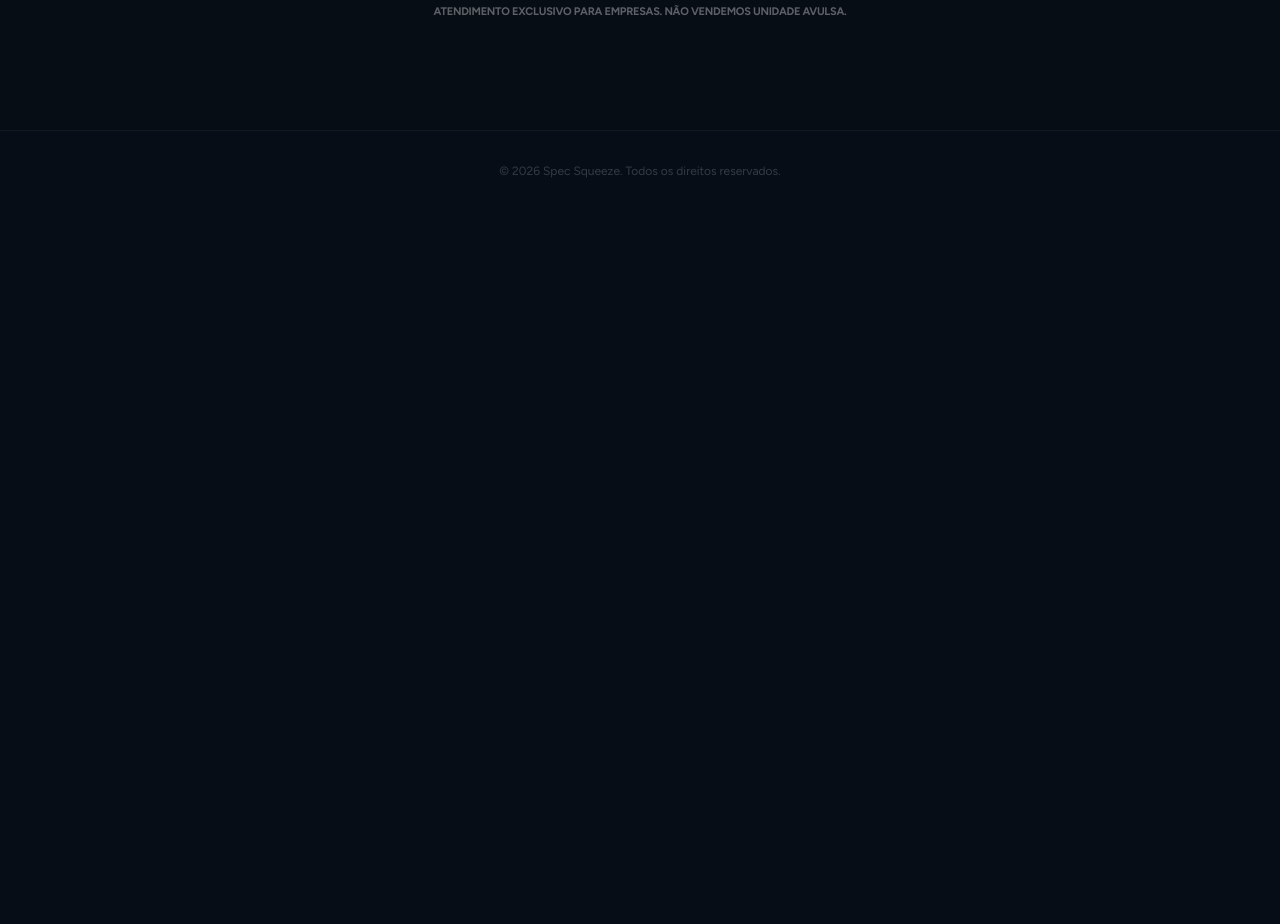
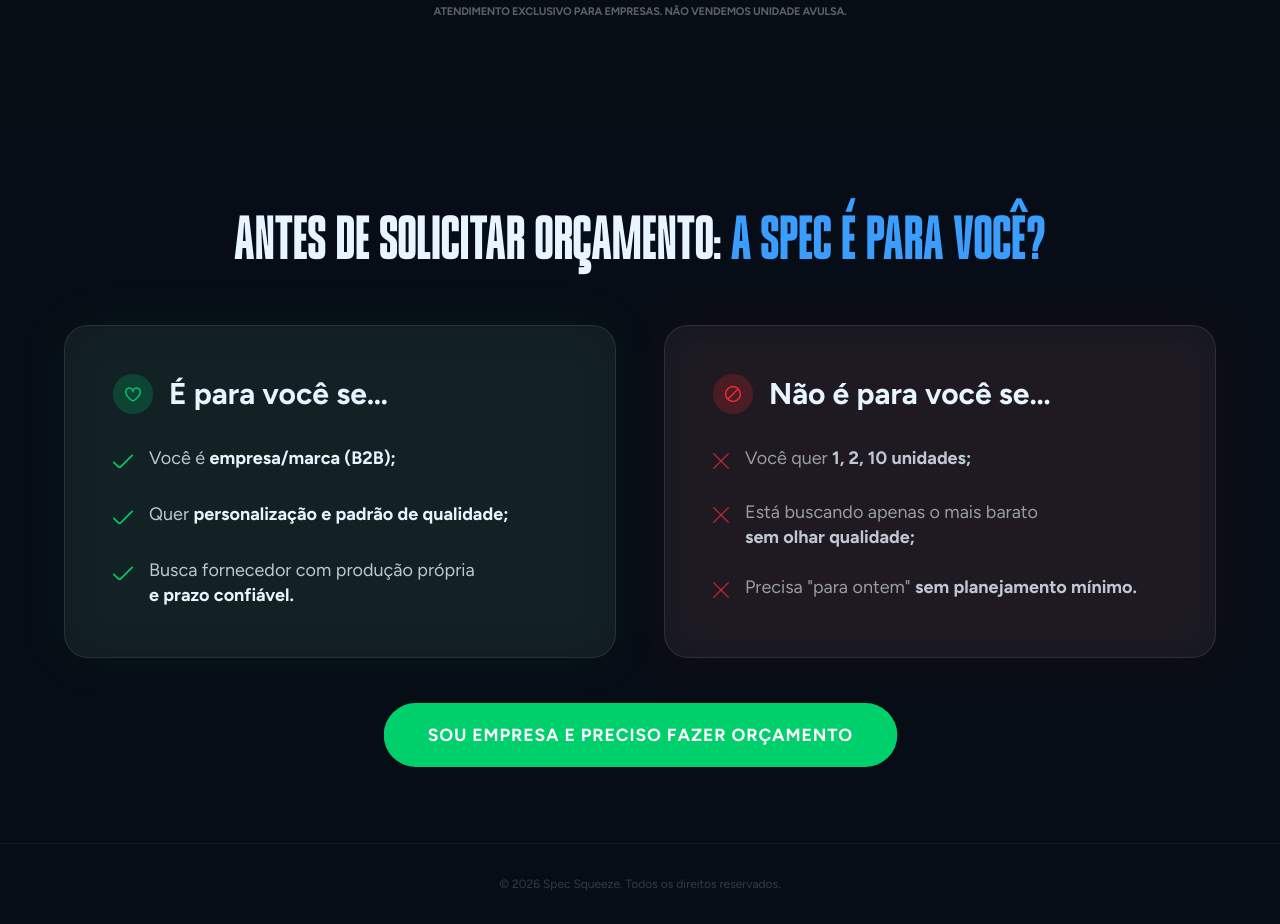
Before and after one commit to criacaondhub/specsqueeze, a React (Vite) app: page / in a window 1280 px wide. Shown: the part 820-1744 px from the top of the page. Before the commit the page ends 1031 px from the top, so only its background shows below. Built offline with nearby package versions, Linux system fonts and the light colour scheme.

Commit message:
feat: implementa seção de Público-Alvo e refina espaçamentos globais

```diff
--- a/src/App.tsx
+++ b/src/App.tsx
@@ -1,10 +1,12 @@
 import { Hero } from "@/components/sections/Hero"
+import { TargetAudience } from "@/components/sections/TargetAudience"
 
 function App() {
   return (
     <div className="min-h-screen bg-background text-foreground font-sans antialiased">
       <main>
         <Hero />
+        <TargetAudience />
         {/* Outras dobras serão adicionadas aqui */}
       </main>
 
--- a/src/components/sections/Hero.tsx
+++ b/src/components/sections/Hero.tsx
@@ -11,7 +11,7 @@ export const Hero = () => {
     ]
 
     return (
-        <section id="hero" className="relative min-h-screen w-full flex flex-col items-center justify-start overflow-hidden pt-6 pb-20">
+        <section id="hero" className="relative min-h-screen w-full flex flex-col items-center justify-start overflow-hidden pt-6 pb-[80px]">
 
             {/* BACKGROUND IMAGE */}
             <div className="absolute inset-0 w-full h-full z-0">
--- /dev/null
+++ b/src/components/sections/TargetAudience.tsx
@@ -0,0 +1,124 @@
+import { motion } from "framer-motion"
+import { CtaButton } from "@/components/ui/CtaButton"
+
+export const TargetAudience = () => {
+    const positivePoints = [
+        { text: "Você é ", highlight: "empresa/marca (B2B);" },
+        { text: "Quer ", highlight: "personalização e padrão de qualidade;" },
+        { text: "Busca fornecedor com produção própria ", highlight: "e prazo confiável.", breakNode: true }
+    ]
+
+    const negativePoints = [
+        { text: "Você quer ", highlight: "1, 2, 10 unidades;" },
+        { text: "Está buscando apenas o mais barato ", highlight: "sem olhar qualidade;", breakNode: true },
+        { text: "Precisa \"para ontem\" ", highlight: "sem planejamento mínimo." }
+    ]
+
+    return (
+        <section id="publico" className="relative py-[80px] px-6 overflow-hidden">
+            {/* Background Glows */}
+            <div className="absolute top-1/2 left-1/2 -translate-x-1/2 -translate-y-1/2 w-full h-full -z-10 pointer-events-none">
+                <div className="absolute top-0 right-0 w-[500px] h-[500px] bg-primary-accent/5 blur-[120px] rounded-full" />
+                <div className="absolute bottom-0 left-0 w-[500px] h-[500px] bg-cta/5 blur-[120px] rounded-full" />
+            </div>
+
+            <div className="container mx-auto max-w-6xl">
+                {/* TÍTULO - Uma linha só e 64px */}
+                <motion.div
+                    initial={{ opacity: 0, y: 20 }}
+                    whileInView={{ opacity: 1, y: 0 }}
+                    viewport={{ once: true }}
+                    transition={{ duration: 0.6 }}
+                    className="text-center mb-[48px]"
+                >
+                    <h2 className="text-3xl md:text-5xl lg:text-[64px] font-normal leading-[1.05] whitespace-nowrap">
+                        Antes de solicitar orçamento: <span className="highlight">a Spec é para você?</span>
+                    </h2>
+                </motion.div>
+
+                {/* BOXES CONTAINER - Espaçamento de 48px */}
+                <div className="grid md:grid-cols-2 gap-[48px] mb-[48px]">
+
+                    {/* BOX 1: É PARA VOCÊ */}
+                    <motion.div
+                        initial={{ opacity: 0, x: -30 }}
+                        whileInView={{ opacity: 1, x: 0 }}
+                        viewport={{ once: true }}
+                        transition={{ duration: 0.8 }}
+                        className="relative group h-full"
+                    >
+                        <div className="absolute inset-0 bg-cta/5 rounded-3xl blur-xl group-hover:bg-cta/10 transition-all duration-500" />
+                        <div className="relative bg-white/5 backdrop-blur-sm border border-white/10 p-8 md:p-12 rounded-3xl h-full flex flex-col">
+                            <h3 className="text-2xl md:text-3xl font-bold font-sans mb-8 flex items-center gap-4">
+                                <span className="w-10 h-10 rounded-full bg-cta/20 flex items-center justify-center">
+                                    <i className="fi fi-rr-heart text-cta text-base flex items-center justify-center"></i>
+                                </span>
+                                É para você se…
+                            </h3>
+
+                            <ul className="space-y-6 flex-grow">
+                                {positivePoints.map((point, index) => (
+                                    <li key={index} className="flex items-start gap-4">
+                                        <i className="fi fi-rr-check text-cta text-xl mt-1 flex-shrink-0"></i>
+                                        <p className="text-foreground/80 text-lg leading-[1.4]">
+                                            {point.text}
+                                            {point.breakNode && <br className="hidden md:block" />}
+                                            <span className="text-foreground font-bold">{point.highlight}</span>
+                                        </p>
+                                    </li>
+                                ))}
+                            </ul>
+                        </div>
+                    </motion.div>
+
+                    {/* BOX 2: NÃO É PARA VOCÊ */}
+                    <motion.div
+                        initial={{ opacity: 0, x: 30 }}
+                        whileInView={{ opacity: 1, x: 0 }}
+                        viewport={{ once: true }}
+                        transition={{ duration: 0.8 }}
+                        className="relative group h-full"
+                    >
+                        <div className="absolute inset-0 bg-red-500/5 rounded-3xl blur-xl group-hover:bg-red-500/10 transition-all duration-500" />
+                        <div className="relative bg-white/5 backdrop-blur-sm border border-white/10 p-8 md:p-12 rounded-3xl h-full flex flex-col">
+                            <h3 className="text-2xl md:text-3xl font-bold font-sans mb-8 flex items-center gap-4">
+                                <span className="w-10 h-10 rounded-full bg-red-500/20 flex items-center justify-center">
+                                    <i className="fi fi-rr-ban text-red-500 text-base flex items-center justify-center"></i>
+                                </span>
+                                Não é para você se…
+                            </h3>
+
+                            <ul className="space-y-6 flex-grow">
+                                {negativePoints.map((point, index) => (
+                                    <li key={index} className="flex items-start gap-4">
+                                        <i className="fi fi-rr-cross text-red-500/70 text-base mt-1.5 flex-shrink-0"></i>
+                                        <p className="text-foreground/60 text-lg leading-[1.4]">
+                                            {point.text}
+                                            {point.breakNode && <br className="hidden md:block" />}
+                                            <span className="text-foreground/80 font-bold">{point.highlight}</span>
+                                        </p>
+                                    </li>
+                                ))}
+                            </ul>
+                        </div>
+                    </motion.div>
+
+                </div>
+
+                {/* CTA FINAL */}
+                <motion.div
+                    initial={{ opacity: 0, y: 30 }}
+                    whileInView={{ opacity: 1, y: 0 }}
+                    viewport={{ once: true }}
+                    transition={{ duration: 0.6 }}
+                    className="flex justify-center"
+                >
+                    <CtaButton
+                        label="Sou empresa e preciso Fazer orçamento"
+                        className="scale-110"
+                    />
+                </motion.div>
+            </div>
+        </section>
+    )
+}
```
